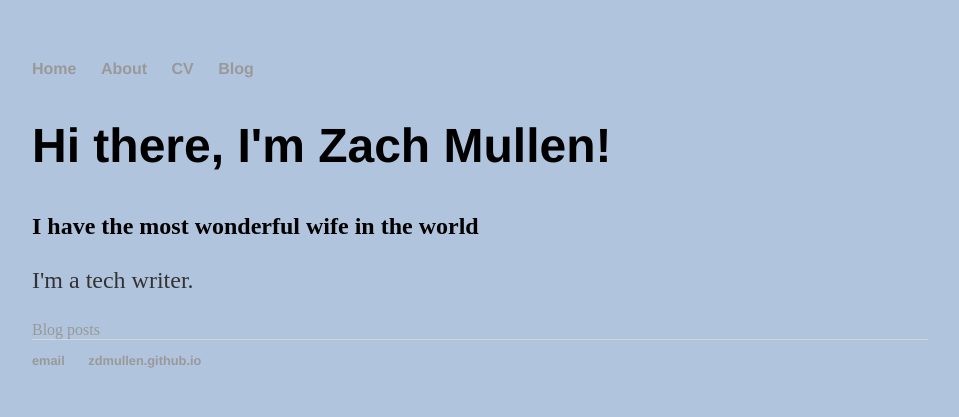
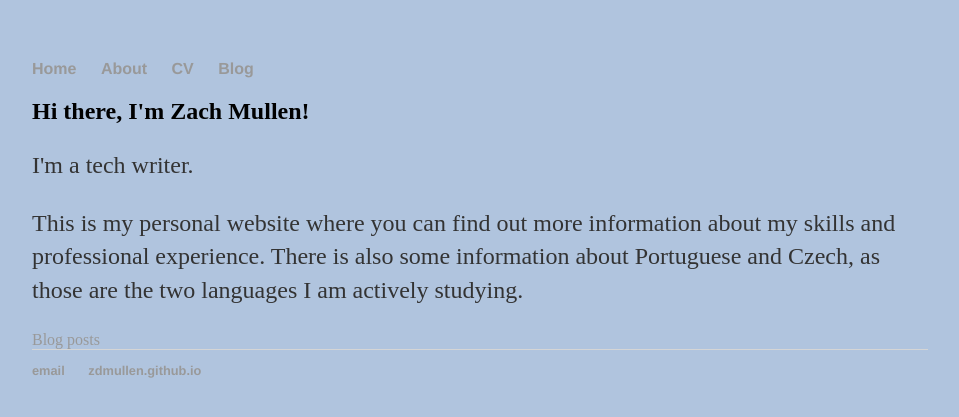
Before and after one commit to zdmullen/zdmullen.github.io, a Jekyll site: the page built from index.html, in a window 1280 px wide. Shown: the top 417 px of the page, without its empty margins (160-1119 px from the left). Built offline with Jekyll 4.4.1, drawn with Linux system fonts in a browser that asks for light colours.

Commit message:
Update index.html

```diff
--- a/index.html
+++ b/index.html
@@ -3,8 +3,8 @@ layout: default
 title: Zach Mullen, (technical) writer
 ---
 <div class="blurb">
-	<h1>Hi there, I'm Zach Mullen!</h1>
-	<h2>I have the most wonderful wife in the world</h2>
+	<h2>Hi there, I'm Zach Mullen!</h2>
 	<p>I'm a tech writer.</p>
+	<p>This is my personal website where you can find out more information about my skills and professional experience. There is also some information about Portuguese and Czech, as those are the two languages I am actively studying.</p>
 	<a href="/Posts">Blog posts</a>
 </div><!-- /.blurb -->
```
